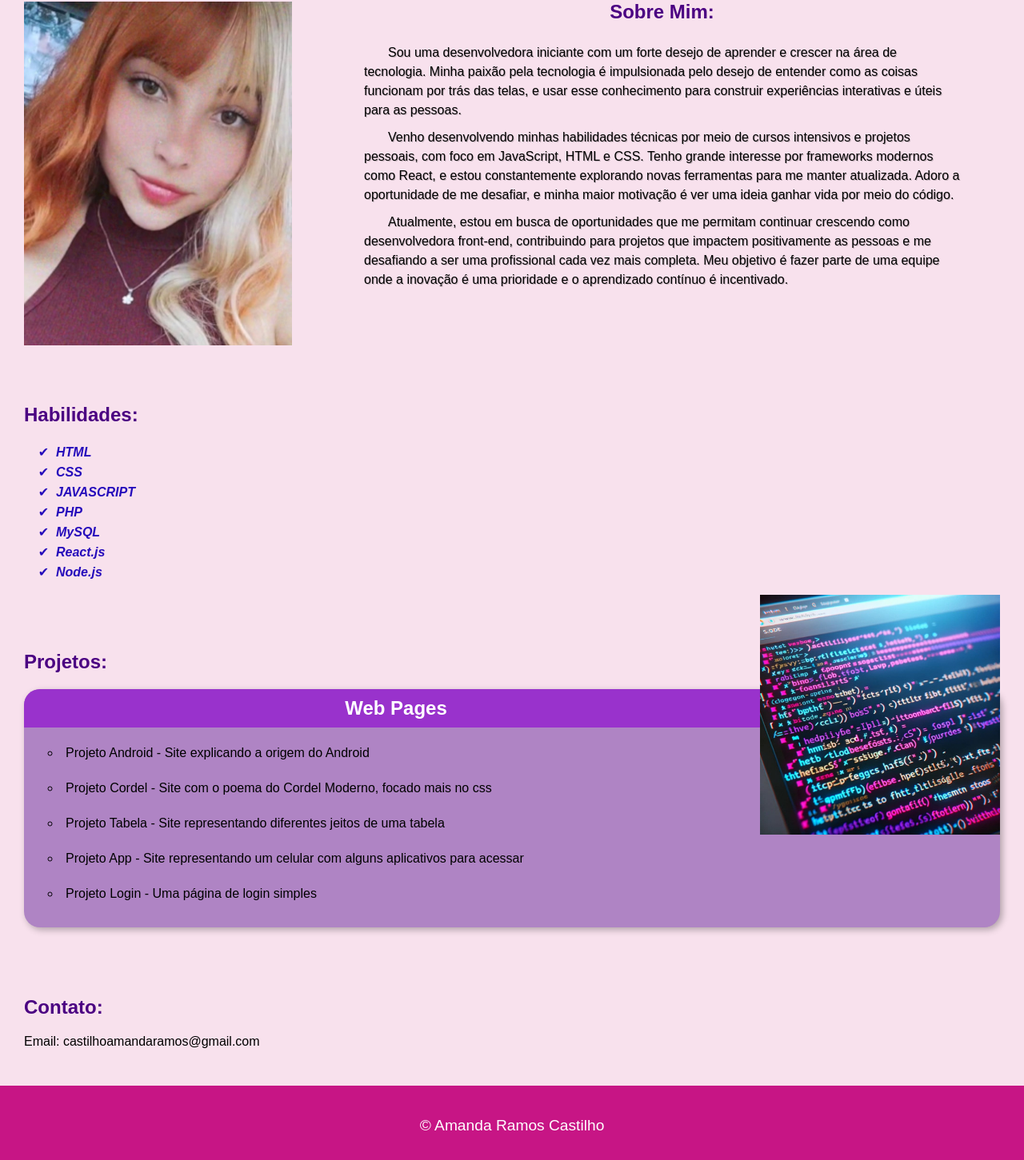
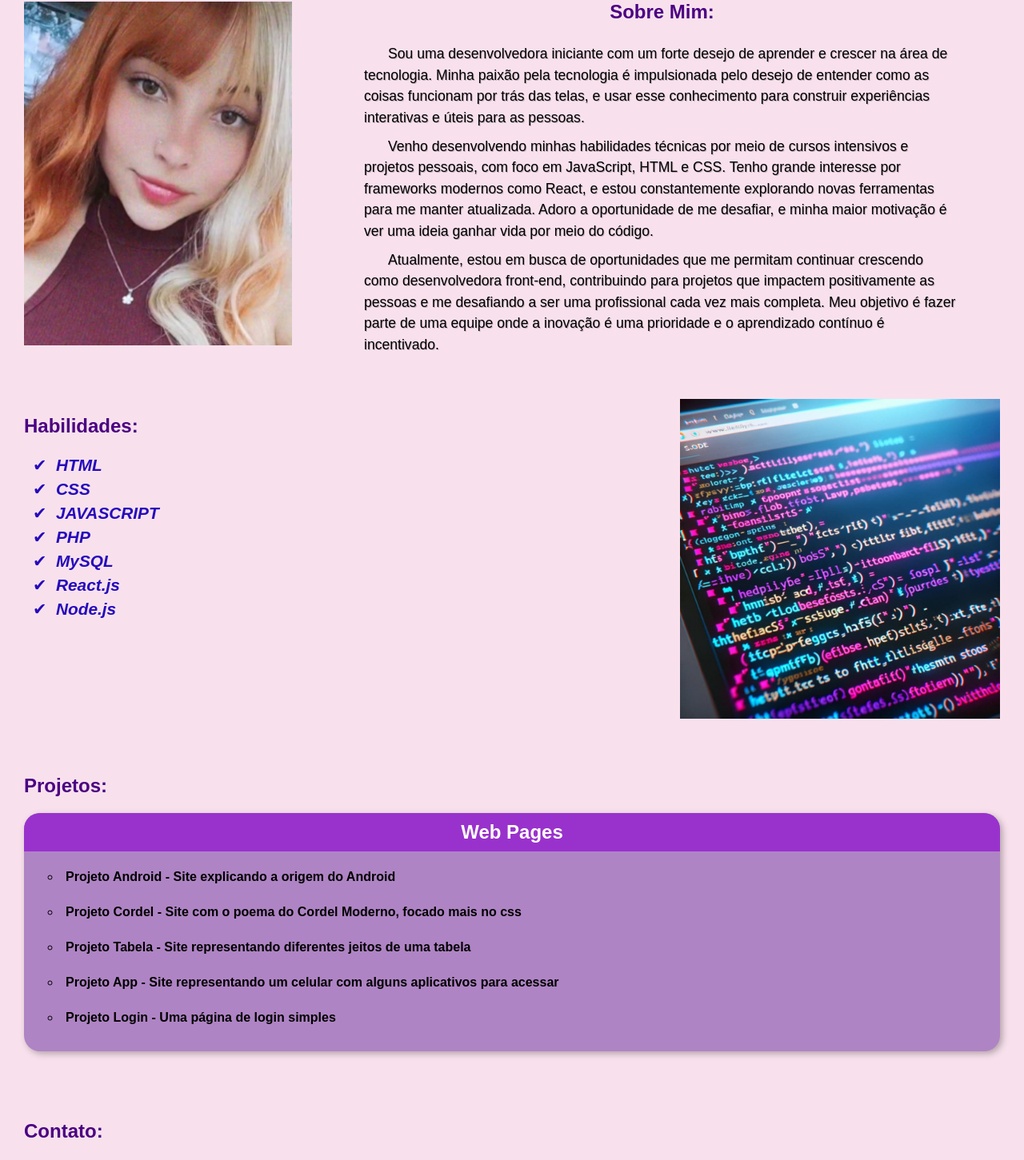
Before and after one commit to MandyCastilho/MandyCastilho, a React (Create React App) app: page / in a window 1280 px wide. Shown: the part 249-1700 px from the top of the page at 80% size. Built offline with nearby package versions, Linux system fonts and the light colour scheme; a web font is replaced by a local one.

Commit message:
Atualização
Mudei, os parágrafos, as listas, o contato e o footer.

```diff
--- a/src/App.css
+++ b/src/App.css
@@ -35,6 +35,11 @@ body::-webkit-scrollbar-thumb {
     border: 3px solid var(--cor-rosa-c);
 }
 
+section {
+    padding: 20px;
+    margin: 10px;
+}
+
 header, footer {
     background-color: var(--cor-rosa);
     color: white;
@@ -46,7 +51,7 @@ header, footer > p {
     font-size: 1.2em;
 }
 
-.about {
+.about, .skills {
     display: flex;
     justify-content: space-between;
 }
@@ -55,6 +60,7 @@ h1 {
     font-family: var(--fonte-destaque);
     color: var(--cor-destaque);
     font-size: 2.5em;
+    text-shadow: 2px 2px 5px var(--cor-roxo);
 }
 
 h2 {
@@ -68,6 +74,8 @@ h2 {
 .texto > p {
     margin: 5px 50px 5px 50px;
     text-indent: 30px;
+    font-weight: 500;
+    font-size: 1.1em;
     line-height: 1.5em;
     display: inline-block;
     text-shadow: 1px 1px 0px rgba(0, 0, 0, 0.213);
@@ -80,16 +88,17 @@ h2 {
     object-position: -40px 20px;
 }
 
-.skills > ul >li {
+.skills-ul >li {
     list-style-type: '\2714\00A0\00A0';
     padding: 3px 0px;
+    font-size: 1.3em;
     font-style: italic;
     font-weight: bold;
     color: #250bbb;
 }
 
 .img-cod {
-    width: 300px;
+    width: 400px;
     float: right;
 }
 
@@ -114,6 +123,7 @@ h3 {
 
 .projects > ul > li {
     font-size: 12pt;
+    font-weight: bold;
     margin: 20px;
     line-height: 1.5em;
     transition: transform 0.2s;
@@ -127,9 +137,14 @@ h3 {
     font-weight: bolder;
 }
 
-section {
-    padding: 20px;
-    margin: 10px;
+.contact > p {
+    font-size: 1.2em;
+    color: #250bbb;
+    font-weight: bolder;
+}
+
+footer > p {
+    text-shadow: 2px 2px 5px var(--cor-roxo);
 }
 
 @media (max-width: 768px) {
--- a/src/components/Skills.js
+++ b/src/components/Skills.js
@@ -4,8 +4,10 @@ import amandaimagem from '../assets/img2-pq.jpg'
 function Skills() {
     return (
         <section className="skills">
+
+            <div>
                 <h2>Habilidades:</h2>
-            <ul>
+                <ul className='skills-ul'>
                     <li>HTML</li>
                     <li>CSS</li>
                     <li>JAVASCRIPT</li>
@@ -14,6 +16,7 @@ function Skills() {
                     <li>React.js</li>
                     <li>Node.js</li>
                 </ul>
+            </div>
 
             <div>
             < img className="img-cod" src={amandaimagem} alt="Imagem de código HTML5 e CSS3" ></img>
```
Lines whose indentation alone changed are shown as unchanged.
